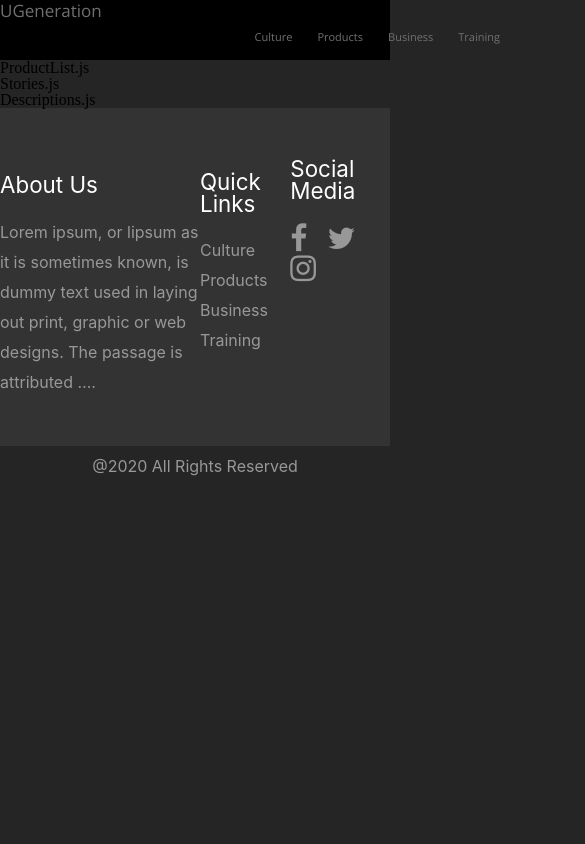
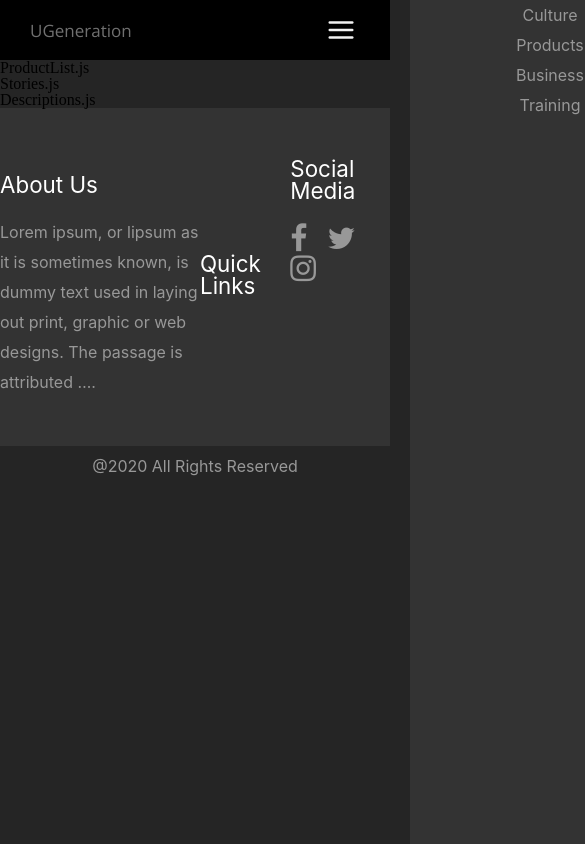
Before and after one commit to mattkastner/defineyoury, a React (Create React App) app: page /#/product in a window 390 px wide. Shown: the top 844 px of the page, 585 px wide, since content can reach past the window. Built offline with nearby package versions, Linux system fonts and the light colour scheme.

Commit message:
mobile styling to the header

```diff
--- a/src/components/culture/FirstLook/FirstLook.scss
+++ b/src/components/culture/FirstLook/FirstLook.scss
@@ -6,6 +6,7 @@
   width: 100%;
   overflow: hidden;
   @include flex(space-around);
+}
 
 .left-gradient {
   position: absolute;
@@ -22,9 +23,9 @@
 }
 
 .first-look__container {
-    width: $content-width;
+  width: $content-width__laptop;
   @include flex();
-
+}
 .text-container {
   position: relative;
   @include flex();
@@ -32,7 +33,7 @@
   height: 350px;
   width: 500px;
   font-family: $font-family--primary;
-
+}
 h4 {
   color: $light;
   font-size: 49px;
@@ -47,8 +48,6 @@
   font-size: 18px;
   line-height: 27px;
 }
-    }
-  }
 
 .hiking-woman {
   position: absolute;
@@ -58,4 +57,3 @@
   top: -350px;
   z-index: -1;
 }
-}
--- a/src/components/culture/ProductVideos/ProductVideos.scss
+++ b/src/components/culture/ProductVideos/ProductVideos.scss
@@ -7,9 +7,10 @@
   background-color: $background-light;
   font-family: $font-family--primary;
   @include flex(space-around);
+}
 
 .top-text {
-    width: $content-width;
+  width: $content-width__laptop;
   @include flex;
 
   h3 {
@@ -20,6 +21,8 @@
     letter-spacing: 1px;
     line-height: 35px;
   }
+}
+
 .light-gray--cover {
   position: absolute;
   left: 0;
@@ -28,10 +31,8 @@
   background-color: rgba(255, 255, 255, 0.336);
   border-radius: 2px;
 }
-  }
+
 .product-videos {
   @include flex(space-between);
-    width: $content-width;
-
+  width: $content-width__laptop;
 }
-}
--- a/src/components/header/Header.scss
+++ b/src/components/header/Header.scss
@@ -1,5 +1,30 @@
 @import "../../utilities/style.scss";
 
+// 4k Screens 2560px
+@media screen and (max-width: 2561px) {
+  .header__nav {
+    position: sticky;
+    z-index: 2;
+    top: 0;
+    font-family: $font-family__primary;
+    width: 100vw;
+    height: 100px;
+    background-color: #000000;
+    @include flex(space-around);
+    transition: height 200ms;
+  }
+  .nav__container {
+    @include flex(space-between);
+    width: $content-width__4k;
+    .title {
+      font-size: 25px;
+      color: $header-font--color;
+    }
+  }
+}
+
+// Laptop L 1440px
+@media screen and (max-width: 2561px) {
   .header__nav {
     position: sticky;
     z-index: 2;
@@ -10,10 +35,39 @@
     background-color: #000000;
     @include flex(space-around);
     transition: height 200ms;
+  }
 
   .nav__container {
     @include flex(space-between);
-    width: $content-width;
+    width: $content-width__laptop;
+    .title {
+      font-size: 17px;
+      color: $header-font--color;
+    }
+  }
+
+  .header__nav.shrink {
+    height: 40px;
+  }
+}
+
+// Laptop L 1440px
+@media screen and (max-width: 1440px) {
+  .header__nav {
+    position: sticky;
+    z-index: 2;
+    top: 0;
+    font-family: $font-family__primary;
+    width: 100vw;
+    height: 60px;
+    background-color: #000000;
+    @include flex(space-around);
+    transition: height 200ms;
+  }
+  .nav__container {
+    padding: 0 30px;
+    @include flex(space-between);
+    width: $content-width__laptop;
     .title {
       font-size: 17px;
       color: $header-font--color;
@@ -21,6 +75,27 @@
   }
 }
 
-.header__nav.shrink {
-  height: 40px;
+// Mobile L 425px
+@media screen and (max-width: 425px) {
+  .header__nav {
+    position: sticky;
+    z-index: 2;
+    top: 0;
+    font-family: $font-family__primary;
+    width: 100vw;
+    height: 60px;
+    background-color: #000000;
+    @include flex(space-around);
+    align-items: center;
+    transition: height 200ms;
   }
+  .nav__container {
+    padding: 0 30px;
+    @include flex(space-between);
+    width: $content-width__mobile;
+    .title {
+      font-size: 17px;
+      color: $header-font--color;
+    }
+  }
+}
--- a/src/components/header/navigation/Navigation.js
+++ b/src/components/header/navigation/Navigation.js
@@ -1,5 +1,9 @@
-import React from "react";
+import React, { useState } from "react";
 import { withRouter } from "react-router-dom";
+
+//Special Icons
+import { ArrowRight } from "react-feather";
+import { Menu } from "react-feather";
 
 // Specialized Link
 import UnstyledLink from "./UnstyledLink";
@@ -7,24 +11,35 @@ import UnstyledLink from "./UnstyledLink";
 //import the styling
 import "./Navigation.scss";
 
-
-
 function Navigation(props) {
+  // set the state for the click ability of the hamberger menu
+  const [menuClick, setMenuClick] = useState(false);
   return (
     <nav className="navigation">
       {props.location.pathname.includes("/share") ? (
-        <ul>
+        <ul className="menu-click">
+          <ArrowRight
+            size={30}
+            className="mobile-x"
+            onClick={() => setMenuClick(false)}
+          />
           <UnstyledLink to={{ pathname: "/share" }} name="Culture" />
           <UnstyledLink to={{ pathname: "/products/share" }} name="Products" />
         </ul>
       ) : (
-        <ul>
+          <ul className={menuClick ? "menu-click" : ""}>
+          <ArrowRight
+            size={30}
+            className="mobile-x"
+            onClick={() => setMenuClick(false)}
+          />
           <UnstyledLink to={{ pathname: "/culture" }} name="Culture" />
           <UnstyledLink to={{ pathname: "/products" }} name="Products" />
           <UnstyledLink to={{ pathname: "/business" }} name="Business" />
           <UnstyledLink to={{ pathname: "/training" }} name="Training" />
         </ul>
       )}
+      <Menu size={30} className="mobile-menu" onClick={() => setMenuClick(true)}/>
     </nav>
   );
 }
--- a/src/components/header/navigation/Navigation.scss
+++ b/src/components/header/navigation/Navigation.scss
@@ -2,15 +2,120 @@
 
 .navigation {
   @include flex(flex-end);
+}
+.mobile-menu {
+  display: none;
+}
+.mobile-x {
+  display: none;
+}
+ul {
+  min-width: 280px;
+  height: 40px;
+  @include flex(flex-end);
+}
+li {
+  margin: 0 5px;
+  font-size: 11px;
+  color: $header-font--color;
+}
 
-  ul {
-    width: 500px;
-    height: 40px;
-    @include flex(flex-end);
-
-    li {
-      font-size: 11px;
-      color: $header-font--color;
+// Mobile L 425px
+@media screen and (max-width: 578px) {
+  .mobile-menu {
+    padding: 4px;
+    display: inline;
+    color: $light;
+    &:hover {
+      background-color: rgba(70, 70, 70, 0.187);
+      border-radius: 3px;
     }
   }
+  ul {
+    display: flex;
+    flex-direction: column;
+    justify-content: flex-start;
+    align-items: center;
+    position: absolute;
+    z-index: 2;
+    top: 0px;
+    right: -300px;
+    width: 200px;
+    height: 100vh;
+    background: $dark;
+    transition: right 200ms ease-in-out;
+    box-shadow: none;
+  }
+  .mobile-x {
+    padding: 6px;
+    display: block;
+    margin: 10px 30px 0 0;
+    color: $light;
+    align-self: flex-end;
+    margin-bottom: 35px;
+    &:hover {
+      background-color: rgba(45, 45, 45, 0.831);
+      border-radius: 50%;
+    }
+  }
+  .menu-click {
+    right: 0px;
+    box-shadow: -1px 0px 18px -8px rgba(0, 0, 0, 0.75);
+  }
+  li {
+    margin: 22px 0;
+    font-size: 22px;
+    font-weight: 700;
+    color: $light;
+  }
 }
+
+// Mobile S 320px
+@media screen and (max-width: 320px) {
+  .mobile-menu {
+    padding: 4px;
+    display: inline;
+    color: $light;
+    &:hover {
+      background-color: rgba(70, 70, 70, 0.187);
+      border-radius: 3px;
+    }
+  }
+  ul {
+    display: flex;
+    flex-direction: column;
+    justify-content: flex-start;
+    align-items: center;
+    position: absolute;
+    z-index: 2;
+    top: 0px;
+    right: -200px;
+    width: 200px;
+    height: 100vh;
+    background: $dark;
+    transition: right 200ms ease-in-out;
+    box-shadow: none;
+  }
+  .mobile-x {
+    padding: 6px;
+    display: block;
+    margin: 10px 30px 0 0;
+    color: $light;
+    align-self: flex-end;
+    margin-bottom: 35px;
+    &:hover {
+      background-color: rgba(45, 45, 45, 0.831);
+      border-radius: 50%;
+    }
+  }
+  .menu-click {
+    right: 0px;
+    box-shadow: -1px 0px 18px -8px rgba(0, 0, 0, 0.75);
+  }
+  li {
+    margin: 22px 0;
+    font-size: 22px;
+    font-weight: 700;
+    color: $light;
+  }
+}
--- a/src/components/header/navigation/UnstyledLink.js
+++ b/src/components/header/navigation/UnstyledLink.js
@@ -6,7 +6,7 @@ import "./UnstyledLink.scss";
 function UnstyledLink(props) {
   console.log(props.location.pathname.includes(props.name.toLowerCase()));
   return (
-    <Link to={props.to} style={{ textDecoration: "none", position: "relative", marginLeft: "25px" }}>
+    <Link to={props.to} style={{ textDecoration: "none", position: "relative" }}>
       <li className="nav-link">
         {props.name}
       <div className={
--- a/src/components/header/navigation/UnstyledLink.scss
+++ b/src/components/header/navigation/UnstyledLink.scss
@@ -9,9 +9,36 @@
       width: 100%;
     }
   }
+}
+.nav-indicator {
+  position: absolute;
+  bottom: -2.5px;
+  left: 0;
+  width: 0;
+  height: 1.5px;
+  transition: width 400ms;
+}
+
+.underline {
+  background-color: $accent;
+  width: 100%;
+}
+
+// Mobile L 425px
+@media screen and (max-width: 578px) {
+  .nav-link {
+    position: relative;
+    height: 15px;
+    &:hover {
+      .nav-indicator {
+        background-color: $accent;
+        width: 100%;
+      }
+    }
+  }
   .nav-indicator {
     position: absolute;
-    bottom: -2.5px;
+    bottom: -0.7em;
     left: 0;
     width: 0;
     height: 1.5px;
--- a/src/utilities/scss/_variables.scss
+++ b/src/utilities/scss/_variables.scss
@@ -19,4 +19,8 @@ $background-light: #EFEFEF;
 
 
 // Width on content section
-$content-width: 1000px;
+$content-width__4k: 1400px;
+$content-width__laptop: 1000px;
+$content-width__tablet: 1000px;
+$content-width__mobile-large: 500px;
+$content-width__mobile: 1000px;
```
Lines whose indentation alone changed are shown as unchanged.
